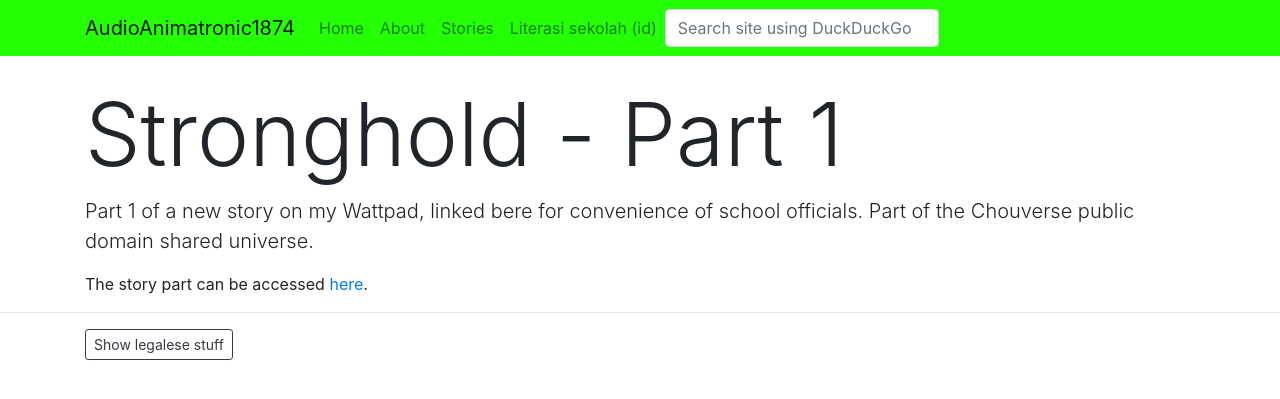
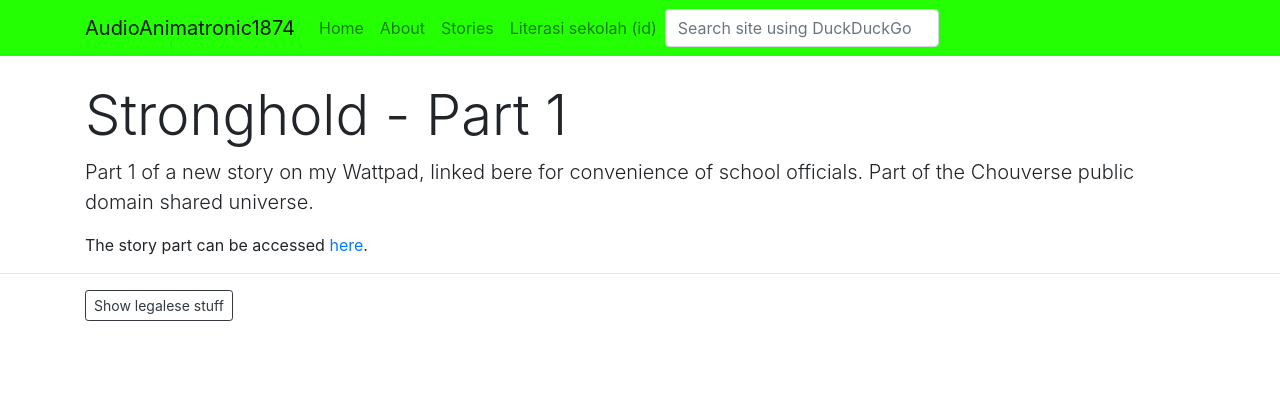
Before and after one commit to aa1874/aa1874site, a Jekyll site: the page built from _literasi68/stronghold-part-1.md, in a window 1280 px wide. Shown: the top 399 px of the page. Built offline with Jekyll 4.4.1, drawn with Linux system fonts in a browser that asks for light colours; nearby versions of some CDN libraries; some web fonts are replaced.

Commit message:
display-4

```diff
--- a/_layouts/story.html
+++ b/_layouts/story.html
@@ -3,6 +3,6 @@
 ---
 
 <p>{%- if page.series -%}Part of the <span class="badge badge-dark">{{ page.series }}</span>{%- endif -%}</p>
-<h1 class="display-2">{{ page.title }}</h1>
+<h1 class="display-4">{{ page.title }}</h1>
 <p class="lead">{{ page.headline }}</p>
 {{ content }}
```
